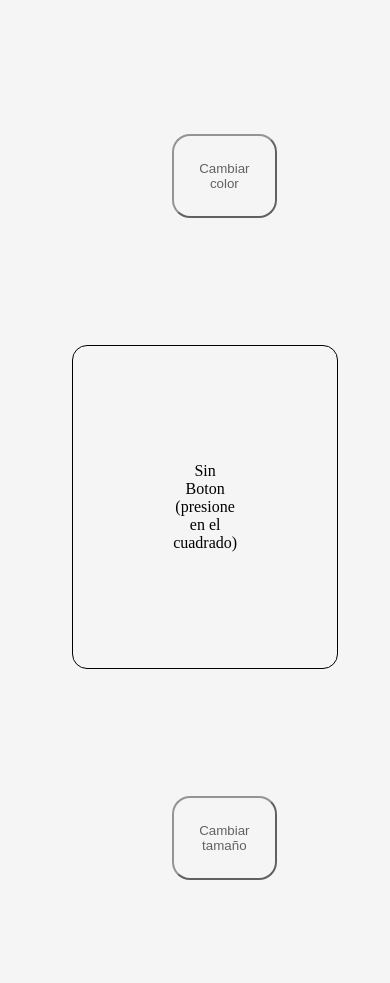
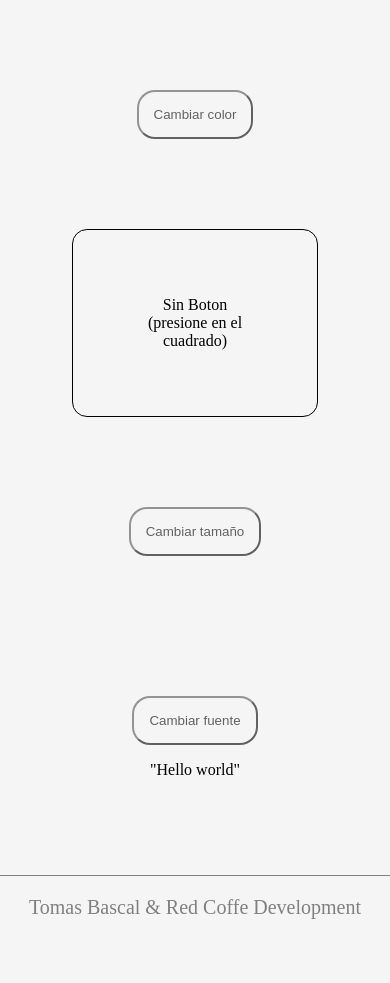
Before and after one commit to TomatoTok/dynamic-styles, a plain HTML site: page index.html in a window 390 px wide. Shown: the top 983 px of the page. After the commit the page ends 875 px from the top, so only its background shows below. Drawn offline with Linux system fonts and the light colour scheme.

Commit message:
Update home.css

```diff
--- a/css/home.css
+++ b/css/home.css
@@ -55,3 +55,13 @@ footer{
     font-weight: 300;
     position: fixed;
 }
+@media screen and (max-width: 900px) {
+    div{
+        margin: 20px 5%;
+        padding:50px;
+    }
+    button{
+        padding:15px;
+    }
+
+}
```
